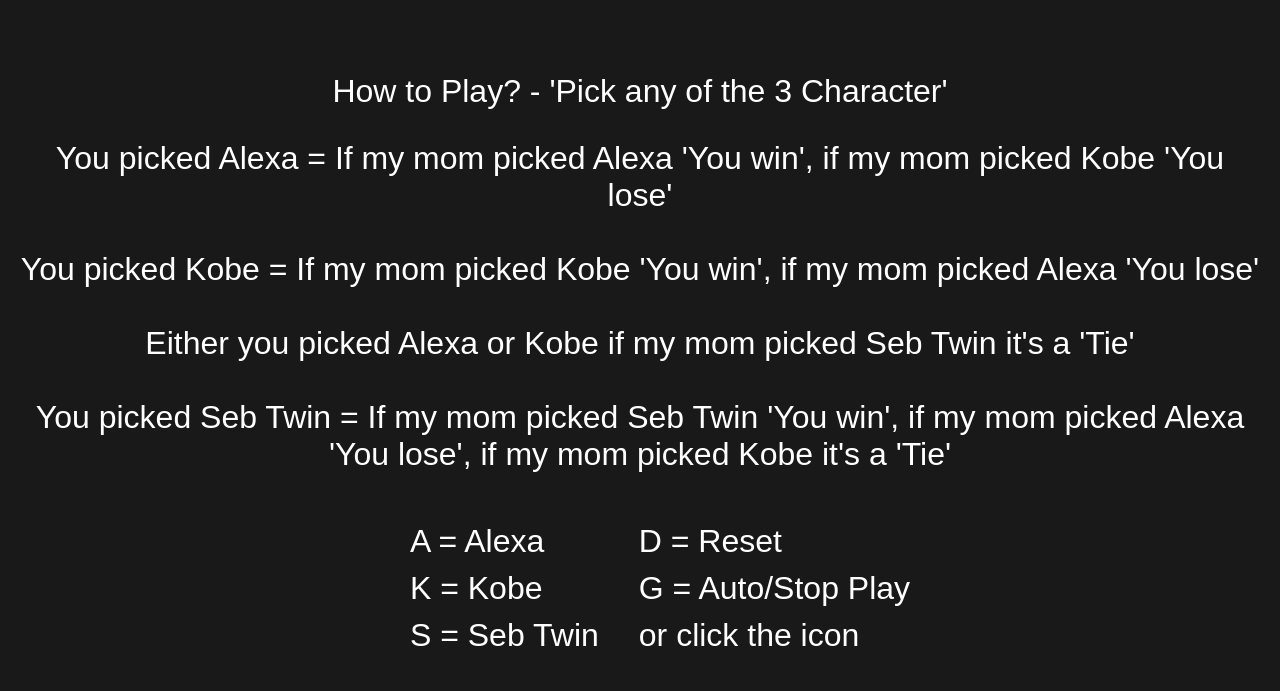
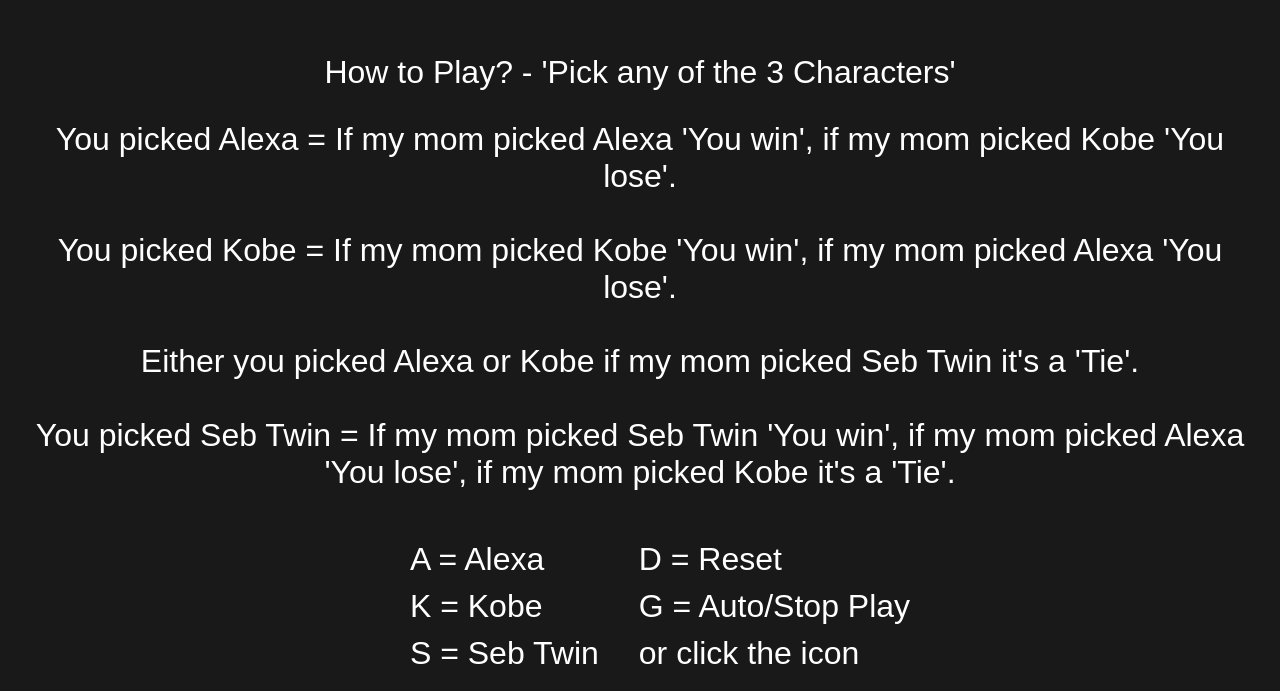
Before and after one commit to lowKeyCreator/guesswhomompicks, a plain HTML site: page index.html in a window 1280 px wide. Shown: the part 692-1383 px from the top of the page. Drawn offline with nearby package versions, Linux system fonts and the light colour scheme.

Commit message:
Update index.html

```diff
--- a/index.html
+++ b/index.html
@@ -33,10 +33,10 @@
       </div>
 
       <div class="guide-container">
-        <div>How to Play? - 'Pick any of the 3 Character'</div>
-        <div class="mechanics"> <p> You picked Alexa = If my mom picked Alexa 'You win', if my mom picked Kobe 'You lose' </p><br>
-           <p>You picked Kobe = If my mom picked Kobe 'You win', if my mom picked Alexa 'You lose'</p> <br><p> Either you picked Alexa or Kobe if my mom picked Seb Twin it's a 'Tie' </p>
-          <br><p>You picked Seb Twin = If my mom picked Seb Twin 'You win', if my mom picked Alexa 'You lose', if my mom picked Kobe it's a 'Tie'</p></div>
+        <div>How to Play? - 'Pick any of the 3 Characters'</div>
+        <div class="mechanics"> <p> You picked Alexa = If my mom picked Alexa 'You win', if my mom picked Kobe 'You lose'. </p><br>
+           <p>You picked Kobe = If my mom picked Kobe 'You win', if my mom picked Alexa 'You lose'.</p> <br><p> Either you picked Alexa or Kobe if my mom picked Seb Twin it's a 'Tie'. </p>
+          <br><p>You picked Seb Twin = If my mom picked Seb Twin 'You win', if my mom picked Alexa 'You lose', if my mom picked Kobe it's a 'Tie'.</p></div>
         <div class="guide-container1">
           <div class="guide-container11">
             <div>A = Alexa</div>
```
